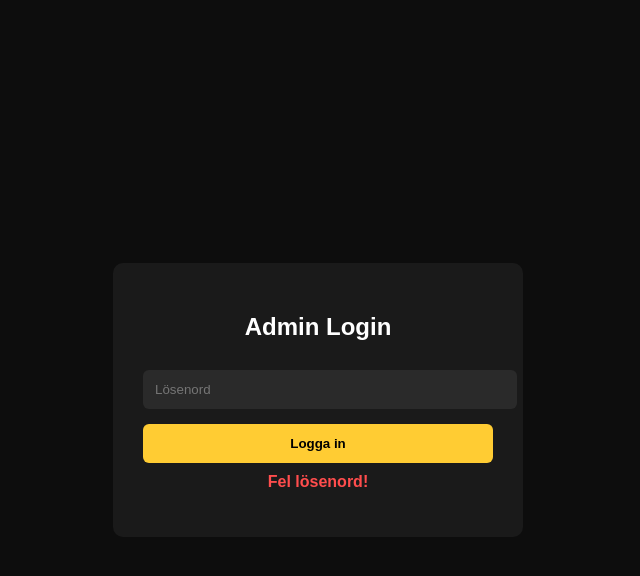
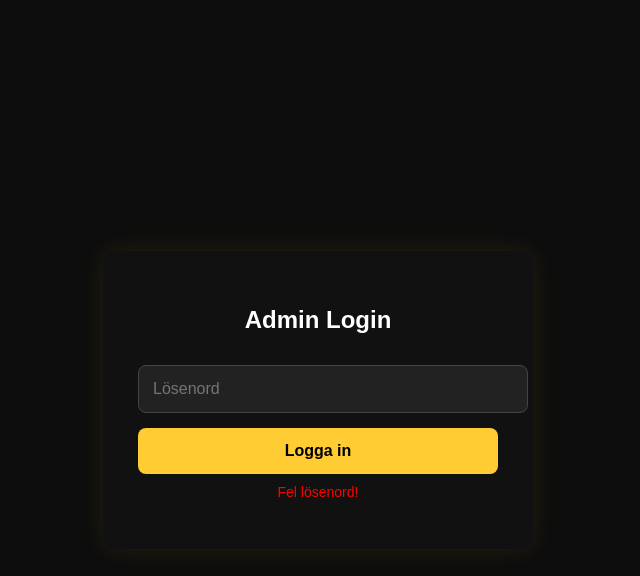
Before and after one commit to realghost120/KeratinApp, a website: page login.html in a window 1280 px wide. Both pictures are taken after a click on the button "Logga in". Shown: the whole page, without its empty margins (322-962 px from the left). Drawn offline with Linux system fonts and the light colour scheme.

Commit message:
Refactor login.html for improved styling and functionality

```diff
--- a/login.html
+++ b/login.html
@@ -1,9 +1,10 @@
 <!DOCTYPE html>
 <html lang="sv">
 <head>
-    <meta charset="UTF-8">
-    <meta name="viewport" content="width=device-width, initial-scale=1.0">
+<meta charset="UTF-8" />
+<meta name="viewport" content="width=device-width, initial-scale=1.0" />
 <title>Admin Login</title>
+
 <style>
   body {
     background: #0d0d0d;
@@ -15,60 +16,71 @@
     height: 100vh;
     margin: 0;
   }
+
   .box {
-            background: #1a1a1a;
-            padding: 30px;
-            border-radius: 10px;
+    background: #111;
+    padding: 35px;
+    border-radius: 12px;
     width: 90%;
-            max-width: 350px;
+    max-width: 360px;
     text-align: center;
+    box-shadow: 0 0 25px rgba(255, 204, 51, 0.1);
   }
+
   input {
     width: 100%;
-            padding: 12px;
-            margin-top: 10px;
-            border-radius: 6px;
-            border: none;
-            background: #2a2a2a;
+    padding: 14px;
+    margin-top: 12px;
+    border-radius: 8px;
+    background: #222;
+    border: 1px solid #444;
     color: white;
+    font-size: 16px;
   }
+
   button {
     width: 100%;
-            margin-top: 15px;
-            padding: 12px;
+    padding: 14px;
     background: #ffcc33;
     border: none;
-            border-radius: 6px;
+    margin-top: 15px;
     font-weight: bold;
+    border-radius: 8px;
     cursor: pointer;
+    color: black;
+    font-size: 16px;
   }
-        p {
+
+  .error {
     margin-top: 10px;
-            color: #ff4d4d;
-            font-weight: bold;
+    color: red;
+    font-size: 14px;
+    display: none;
   }
 </style>
 </head>
+
 <body>
 
 <div class="box">
   <h2>Admin Login</h2>
 
-    <input type="password" id="pwd" placeholder="Lösenord">
+  <input type="password" id="password" placeholder="Lösenord" />
+
   <button onclick="login()">Logga in</button>
 
-    <p id="msg"></p>
+  <p id="errorMsg" class="error">Fel lösenord!</p>
 </div>
 
 <script>
 function login() {
-    const pwd = document.getElementById("pwd").value;
-    const msg = document.getElementById("msg");
+  const input = document.getElementById("password").value;
+  const correctPassword = "Keratin"; // 🔐 DITT LÖSENORD
 
-    if (pwd === "Queen2025") {
-        window.location.href = "admin.html";
+  if (input === correctPassword) {
+    window.location.href = "admin.html"; // Skicka till admin panel
   } else {
-        msg.textContent = "Fel lösenord!";
+    document.getElementById("errorMsg").style.display = "block";
   }
 }
 </script>
```
Lines whose indentation alone changed are shown as unchanged.
